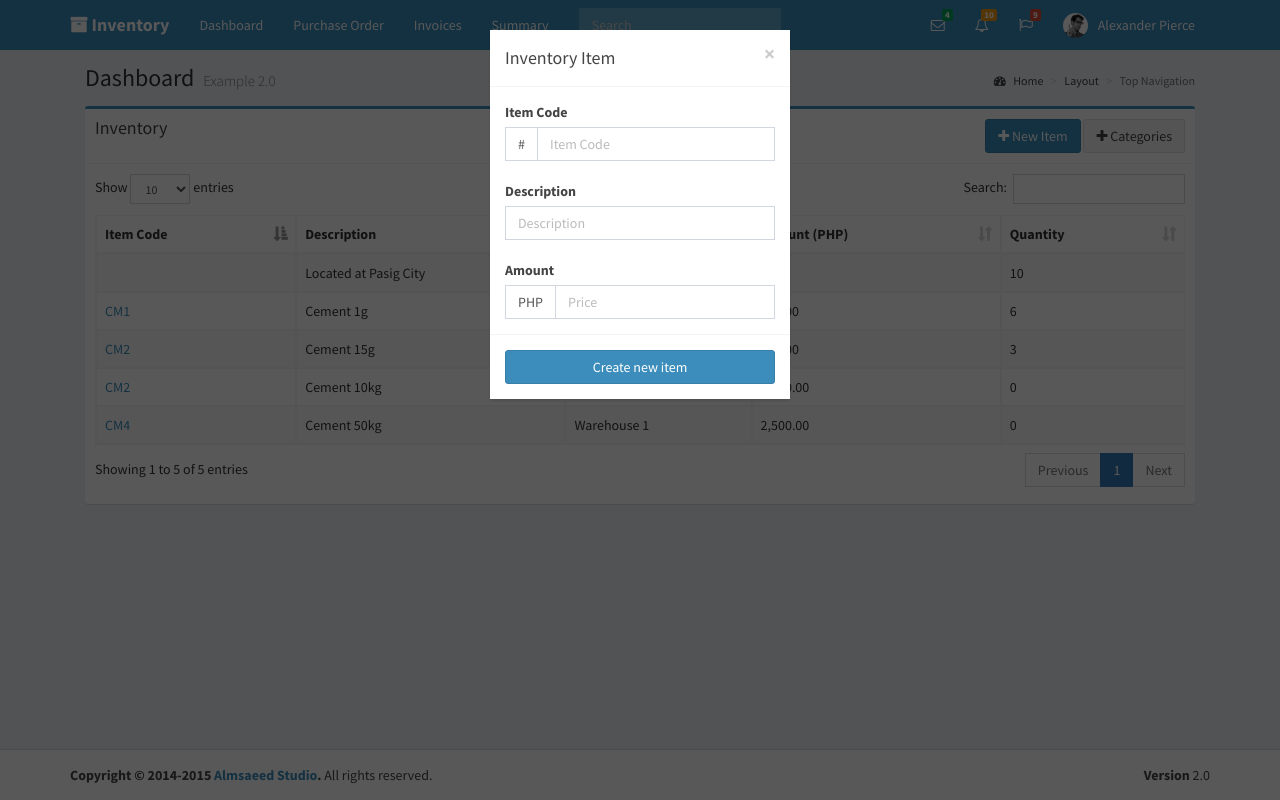
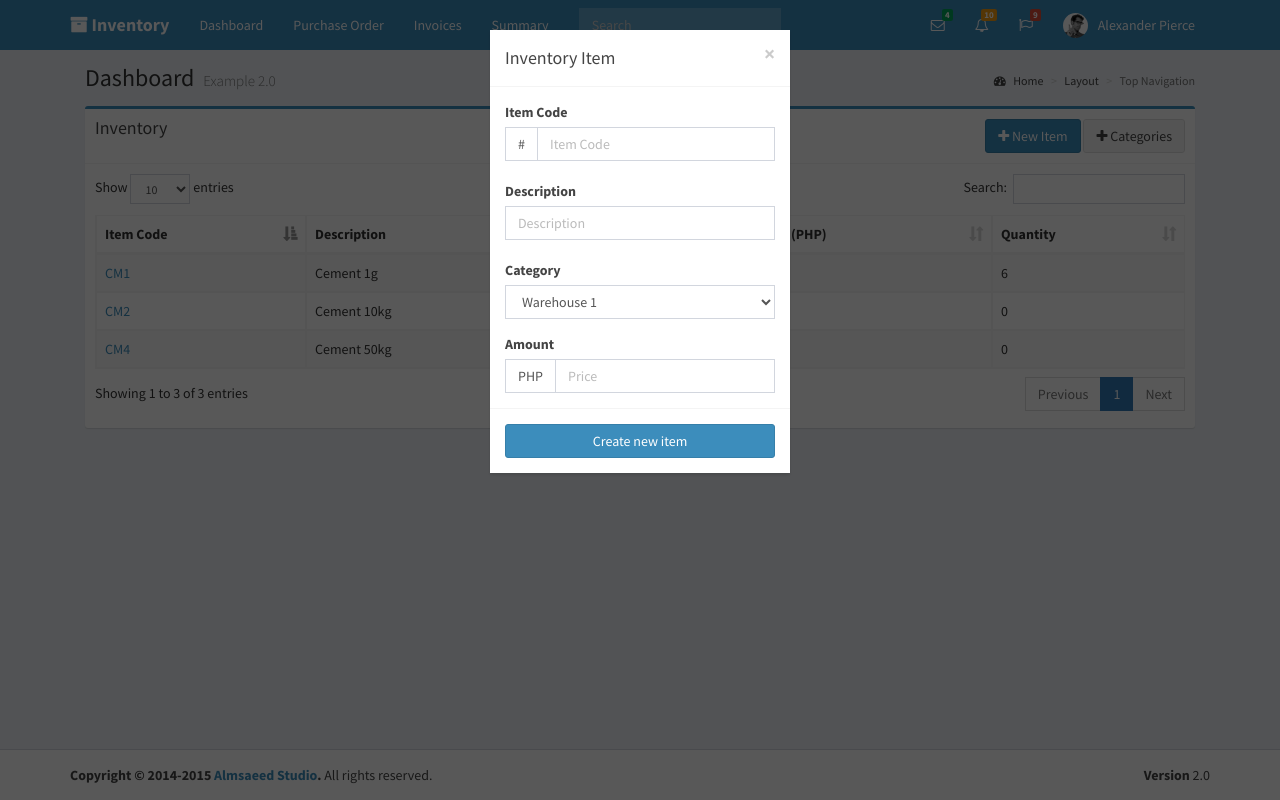
Before and after one commit to geraldroy/inventory, a CodeIgniter app: page /inventory/index.php/dashboard/index in a window 1280 px wide, after a click on "New Item". Run offline with CodeIgniter, Linux system fonts and the light colour scheme; data comes from the database, SQL or seed files in the repository; both versions use the stored data as it was after the commit; some libraries are stand-ins or nearby versions.

Commit message:
categories done

```diff
--- a/application/controllers/dashboard.php
+++ b/application/controllers/dashboard.php
@@ -20,6 +20,7 @@ class Dashboard extends CI_Controller {
 	public function index() {
         $this->load->model('model_item');
         $data['items'] = $this->model_item->getItems();
+		$data['item_categories'] = $this->model_item->getCategories();
 		$this->load->view('header');
 		$this->load->view('view_dashboard', $data);
 		$this->load->view('footer');
@@ -33,7 +34,7 @@ class Dashboard extends CI_Controller {
 
 	function editItem() {
 		$this->load->model('model_item');
-        $this->model_item->saveChanges();
+        $this->model_item->saveItem();
 		$this->index();
 	}
 
@@ -42,6 +43,24 @@ class Dashboard extends CI_Controller {
         $this->model_item->deleteItem();
 		$this->index();
 	}
+
+	function createCategory() {
+		$this->load->model('model_item');
+        $this->model_item->addCategory();
+		$this->index();
+	}
+
+	function editCategory() {
+		$this->load->model('model_item');
+        $this->model_item->saveCategory();
+		$this->index();
+	}
+
+	function deleteCategory() {
+		$this->load->model('model_item');
+        $this->model_item->deleteCategory();
+		$this->index();
+	}
 }
 
 /* End of file welcome.php */
--- a/application/models/model_item.php
+++ b/application/models/model_item.php
@@ -3,22 +3,28 @@
 class model_item extends CI_Model {
 
 	function getItems() {
-        return $this->db->get('item');
+		$this->db->select('*');
+		$this->db->from('item_category');
+		$this->db->join('item', 'item.category = item_category.id');
+		return $this->db->get();
+        //return $this->db->get('item');
 	}
 
 	function addItem() {
         $data = array(
 			'code' => $_POST['code'],
 			'description' => $_POST['description'],
+			'category' => $_POST['category'],
 			'amount' => $_POST['amount']
 		);
 		$this->db->insert('item', $data);
 	}
 
-	function saveChanges() {
+	function saveItem() {
         $data = array(
 			'code' => $_POST['code'],
 			'description' => $_POST['description'],
+			'category' => $_POST['category'],
 			'amount' => $_POST['amount']
 		);
 		$this->db->where('id', $_POST['id']);
@@ -29,4 +35,36 @@ class model_item extends CI_Model {
 		$this->db->where('id', $_POST['id']);
 		$this->db->delete('item');
 	}
+
+	function getCategories() {
+		$category =  $this->db->get('item_category');
+		foreach($category->result() as $cat) {
+			$this->db->where('category', $cat->id);
+			$this->db->from('item');
+			$cat->listing = $this->db->count_all_results();
+		}
+		return $category;
+	}
+
+	function addCategory() {
+        $data = array(
+			'name' => $_POST['name'],
+			'description' => $_POST['description']
+		);
+		$this->db->insert('item_category', $data);
+	}
+
+	function saveCategory() {
+		$data = array(
+			'name' => $_POST['name'],
+			'description' => $_POST['description']
+		);
+		$this->db->where('id', $_POST['id']);
+		$this->db->update('item_category', $data);
+	}
+
+	function deleteCategory() {
+		$this->db->where('id', $_POST['id']);
+		$this->db->delete('item_category');
+	}
 }
--- a/application/views/view_dashboard.php
+++ b/application/views/view_dashboard.php
@@ -43,6 +43,16 @@
 														<label>Description</label><br>
 														<input type="text" class="form-control" placeholder="Description" name="description">
 														<br>
+														<div class="form-group">
+															<label>Category</label>
+															<select class="form-control" name="category">
+																<?php
+																	foreach($item_categories->result() as $cat) {
+																		echo '<option value="'.$cat->id.'">'.$cat->name.'</option>';
+																	}
+																?>
+															 </select>
+														</div>
 														<label>Amount</label><br>
 														<div class="input-group">
 															<span class="input-group-addon">PHP</span>
@@ -86,24 +96,29 @@
 															<th "width: 350px">Description</th>
 															<th>Action</th>
 														</tr>
+														<?php foreach($item_categories->result() as $category) {
+															echo '
+															<form method="post">
+															<input type="hidden" name="id" value="'.$category->id.'">
+															<tr>
+															<td><input type="text" class="form-control categories-cell" placeholder="Category Name" value="'.$category->name.'" name="name"></td>
+															<td>'.$category->listing.'</td>
+															<td><input type="text" class="form-control categories-cell" placeholder="Description" value="'.$category->description.'" name="description"></td>
+															<td style="padding: 0px;"><input type="submit" class="btn btn-primary btn-xs margin" value="Save" formaction="'.base_url().'dashboard/editCategory" style="margin: 8px 0px 0px 0px">
+																	<input type="submit" class="btn btn-default btn-xs margin" value="Delete" formaction="'.base_url().'dashboard/deleteCategory" style="margin: 8px 0px 0px 0px"></td>
+															</tr>
+															</form>
+															';
+														}
+														?>
+														<form action="<?php echo base_url(); ?>dashboard/createCategory" method="post">
 														<tr>
-															<td><input type="text" class="form-control categories-cell" placeholder="Category Name" value="Warehouse 1"></td>
-															<td>2</td>
-															<td><input type="text" class="form-control categories-cell" placeholder="Description" value="Located at Los Banos, Laguna"></td>
-															<td><a href="#">Save </a>&nbsp;<a href="#"> Delete</a></td>
+															<td><input type="text" class="form-control categories-cell" placeholder="Category Name" name="name"></td>
+															<td></td>
+															<td><input type="text" class="form-control categories-cell" placeholder="Description" name="description"></td>
+															<td style="padding: 0px;"><input type="submit" class="btn btn-primary btn-xs margin" value="Add" style="margin: 8px 0px 0px 0px"></td>
 														</tr>
-														<tr>
-															<td><input type="text" class="form-control categories-cell" placeholder="Category Name" value="Warehouse 2"></td>
-															<td>15</td>
-															<td><input type="text" class="form-control categories-cell" placeholder="Description" value="Located at Kawit Cavite"></td>
-															<td><a href="#">Save </a>&nbsp;<a href="#"> Delete</a></td>
-														</tr>
-														<tr>
-															<td><input type="text" class="form-control" placeholder="Category Name" style="background-color: transparent; border-width: 0px 0px 1px 0px; padding:0px; height:20px;"></td>
-															<td></td>
-															<td><input type="text" class="form-control" placeholder="Description" style="background-color: transparent; border-width: 0px 0px 1px 0px; padding:0px; height:20px;"></td>
-															<td><a href="#">Add</a></td>
-														</tr>
+														</form>
 													</table>
 												</div>
 											</div>
@@ -126,7 +141,7 @@
 												foreach($items->result() as $item) {
 													echo '<tr><td><a href="#" data-toggle="modal" data-target="#viewItem'.$item->code.'">'.$item->code.'</a></td>';
 													echo '<td>'.$item->description.'</td>';
-													echo '<td>Warehouse 1</td>';
+													echo '<td>'.$item->name.'</td>';
 													echo '<td>'.number_format($item->amount, 2, '.', ',').'</td>';
 													echo '<td>'.$item->quantity.'</td>'; ?>
 												</tr>
@@ -149,6 +164,19 @@
 																	<label>Description</label><br>
 																	<input type="text" class="form-control" placeholder="Description" name="description" value="<?php echo $item->description; ?>">
 																	<br>
+																	<div class="form-group">
+																		 <label>Category</label>
+																		 <select class="form-control" name="category">
+																			<?php
+																				foreach($item_categories->result() as $cat) {
+																					if($cat->id == $item->category)
+																						echo '<option value="'.$cat->id.'" selected>'.$cat->name.'</option>';
+																					else
+																						echo '<option value="'.$cat->id.'">'.$cat->name.'</option>';
+																				}
+																			?>
+																		 </select>
+																	</div>
 																	<label>Amount</label><br>
 																	<div class="input-group">
 																		<span class="input-group-addon">PHP</span>
```
Also changed, not shown: inventory.sql (+30 -4 lines).
